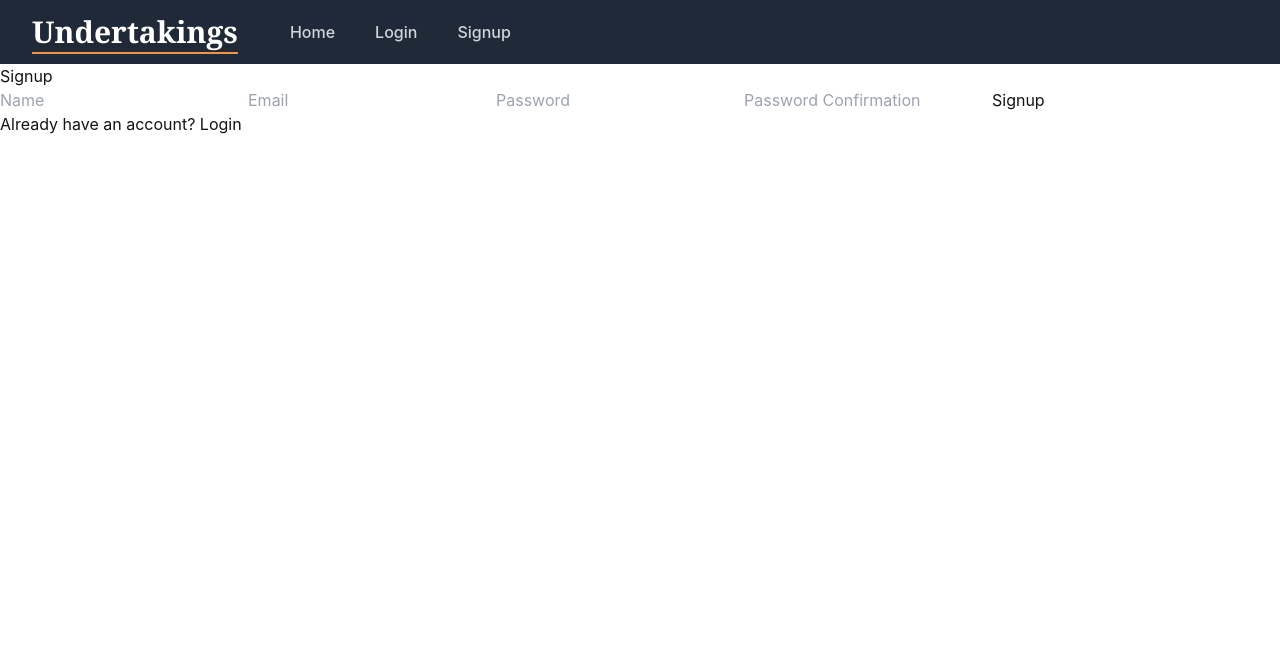
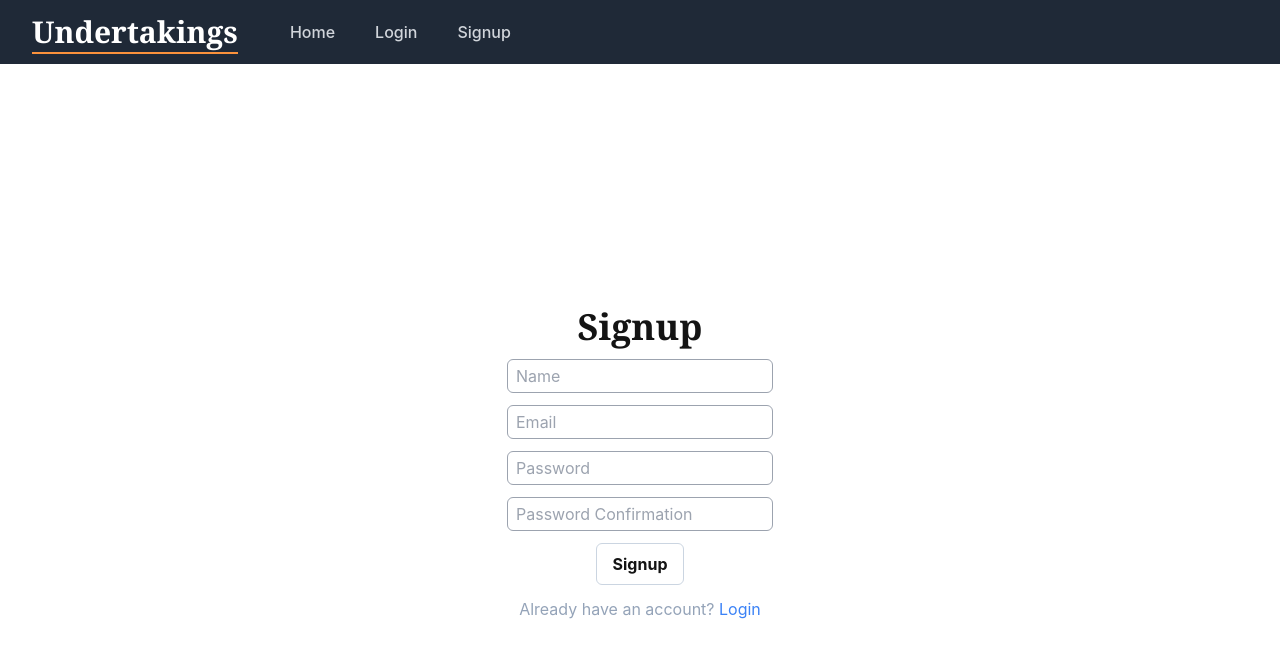
Before and after one commit to yuvenalmash/undertakings-webapp, a React (Vite) app: page /register in a window 1280 px wide. Shown: the top 658 px of the page. Built offline with nearby package versions, Linux system fonts and the light colour scheme.

Commit message:
Style authentication components

```diff
--- a/src/features/authentication/Login.tsx
+++ b/src/features/authentication/Login.tsx
@@ -30,8 +30,8 @@ const Login = () => {
   }
 
   return (
-    <div>
-      <h1>Login</h1>
+    <div className="flex flex-col items-center justify-center h-screen space-y-3">
+      <h1 className="text-4xl font-bold font-serif">Login</h1>
       {status === "loading" && <p>Loading...</p>}
       {error && <p>{error}</p>}
       <input
@@ -39,17 +39,27 @@ const Login = () => {
         placeholder="Email"
         value={email}
         onChange={(e) => setEmail(e.target.value)}
+        className="border border-gray-400 px-2 py-1 rounded-md text-slate-700"
       />
       <input
         type="password"
         placeholder="Password"
         value={password}
         onChange={(e) => setPassword(e.target.value)}
+        className="border border-gray-400 px-2 py-1 rounded-md text-slate-700"
       />
 
-      <button onClick={handleLogin}>Login</button>
-      <p>
-        Don't have an account? <Link to="/register">Register</Link>
+      <button
+        onClick={handleLogin}
+        className="border border-slate-300 hover:border-orange-400 px-4 py-2 rounded-md"
+      >
+        Login
+      </button>
+      <p className="text-slate-400">
+        Don't have an account?{" "}
+        <Link to="/register" className="text-blue-500 hover:text-blue-600">
+          Register
+        </Link>
       </p>
     </div>
   )
--- a/src/features/authentication/Register.tsx
+++ b/src/features/authentication/Register.tsx
@@ -44,8 +44,8 @@ const Register = () => {
   }
 
   return (
-    <div>
-      <h1>Signup</h1>
+    <div className="flex flex-col items-center justify-center h-screen space-y-3">
+      <h1 className="text-4xl font-bold font-serif">Signup</h1>
       {status === "loading" && <p>Loading...</p>}
       {error && <p>{error}</p>}
       <input
@@ -53,29 +53,41 @@ const Register = () => {
         placeholder="Name"
         value={name}
         onChange={(e) => setName(e.target.value)}
+        className="border border-gray-400 px-2 py-1 rounded-md text-slate-700"
       />
       <input
         type="email"
         placeholder="Email"
         value={email}
         onChange={(e) => setEmail(e.target.value)}
+        className="border border-gray-400 px-2 py-1 rounded-md text-slate-700"
       />
       <input
         type="password"
         placeholder="Password"
         value={password}
         onChange={(e) => setPassword(e.target.value)}
+        className="border border-gray-400 px-2 py-1 rounded-md text-slate-700"
       />
       <input
         type="password"
         placeholder="Password Confirmation"
         value={passwordConfirmation}
         onChange={(e) => setPasswordConfirmation(e.target.value)}
+        className="border border-gray-400 px-2 py-1 rounded-md text-slate-700"
       />
 
-      <button onClick={handleSignup}>Signup</button>
-      <p>
-        Already have an account? <Link to="/login">Login</Link>
+      <button
+        onClick={handleSignup}
+        className="font-bold border border-slate-300 hover:border-orange-400 px-4 py-2 rounded-md"
+      >
+        Signup
+      </button>
+      <p className="text-slate-400">
+        Already have an account?{" "}
+        <Link to="/login" className="text-blue-500 hover:text-blue-600">
+          Login
+        </Link>
       </p>
     </div>
   )
```
